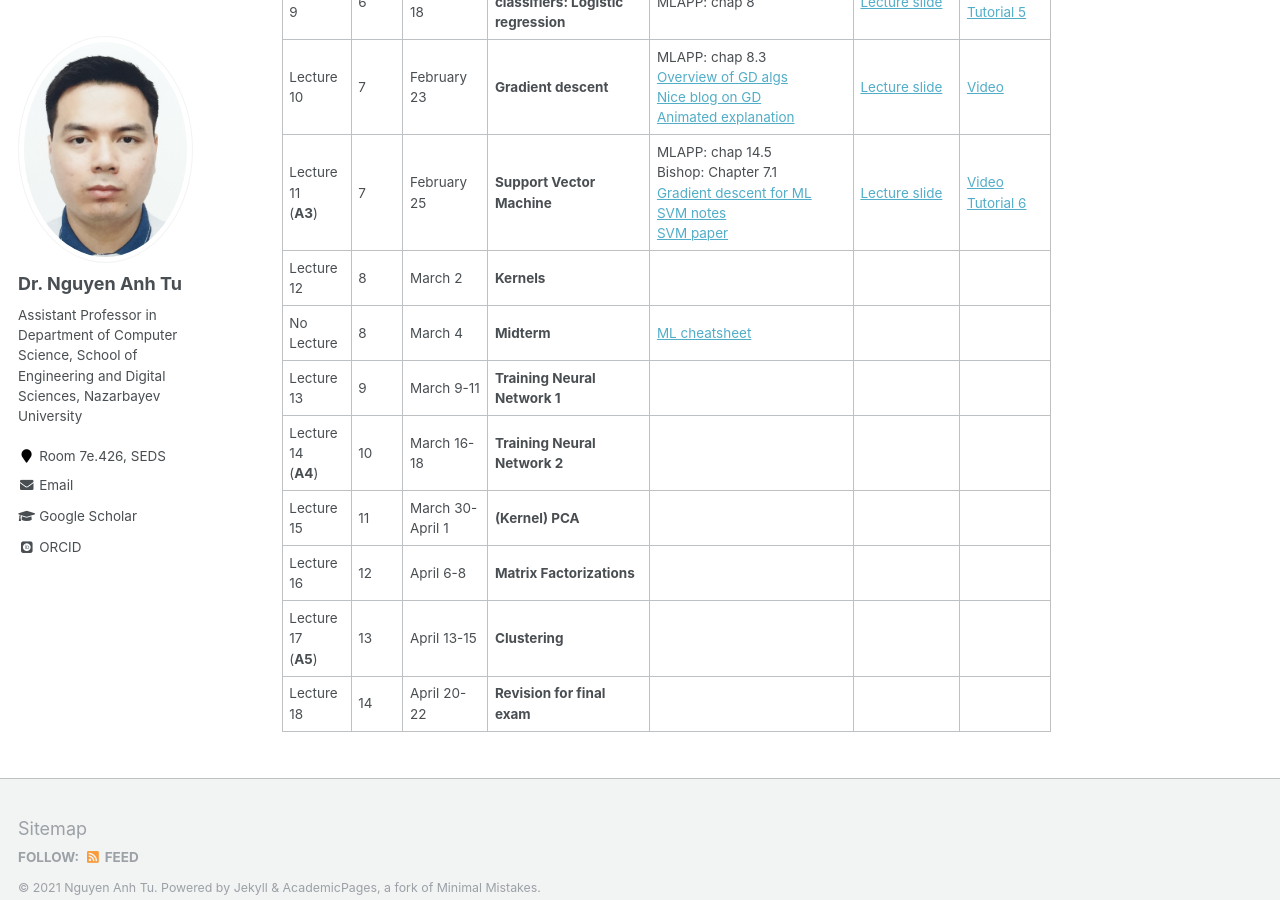
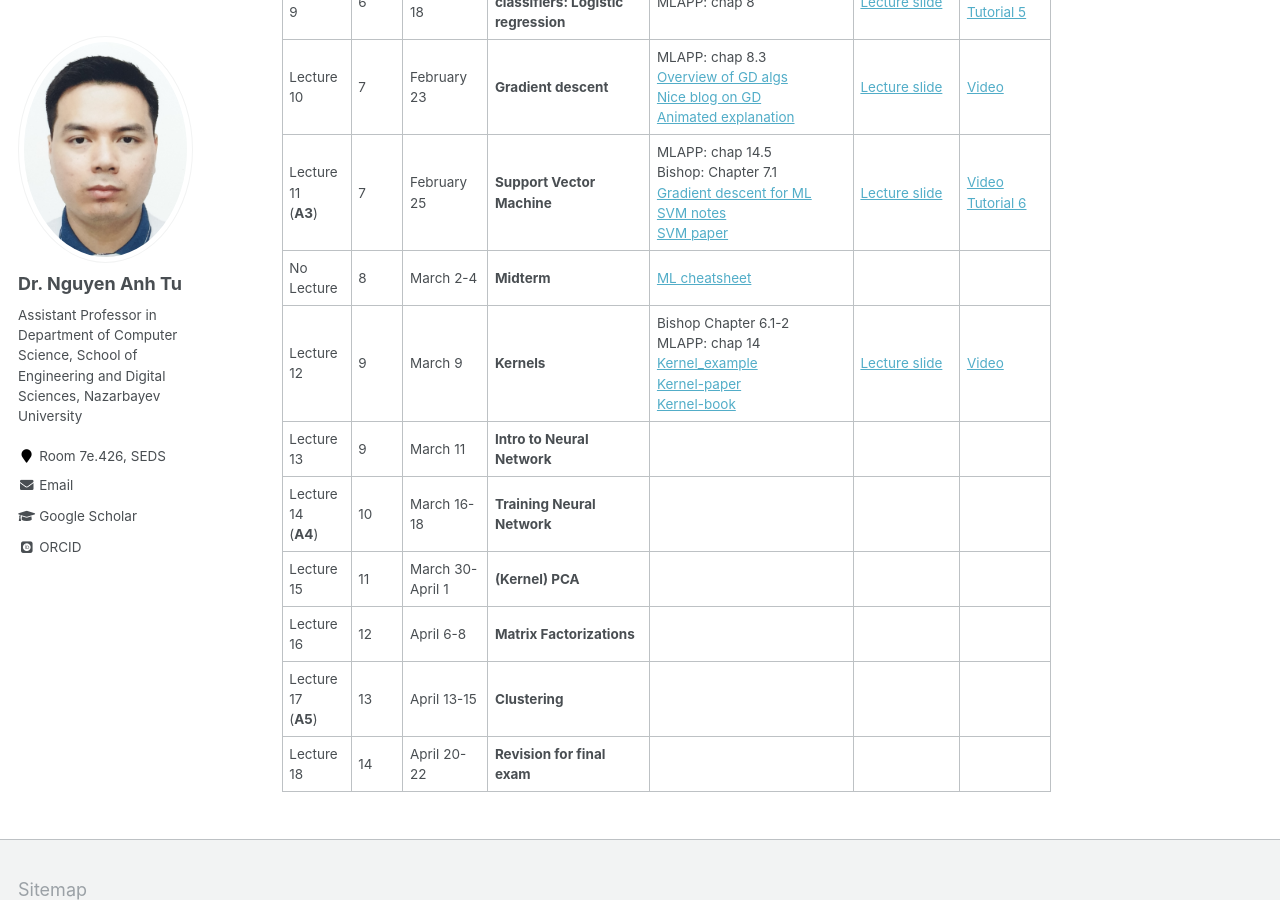
Before and after one commit to tunguyen87/seds-ml, a Jekyll site: the page built from _pages/Lecture.md, in a window 1280 px wide and 900 px high, scrolled down 1171 px. Built offline with Jekyll 4.4.1, drawn with Linux system fonts in a browser that asks for light colours; some web fonts are replaced.

Commit message:
Update Lecture.md

```diff
--- a/_pages/Lecture.md
+++ b/_pages/Lecture.md
@@ -30,10 +30,10 @@ Last day of classes: April 23
 | Lecture 9   |   6   |February 18    |   **Probabilistic classifiers: Logistic regression**        |  MLAPP: chap 8              | [Lecture slide](https://drive.google.com/file/d/1LGso3sotjd819ZvVRXvnnLG3EdFn4cXW/view?usp=sharing)       | [Video](https://youtu.be/ms9GCURfz1M) <br>[Tutorial 5](https://drive.google.com/file/d/1klosB9PPQNw0RH1O4MoMNVWod-DBf3VF/view?usp=sharing)|
 | Lecture 10  |   7   |February 23    |   **Gradient descent**            |  MLAPP: chap 8.3 <br>[Overview of GD algs](https://drive.google.com/file/d/1xRDom06hS7FvMMLhdFwwqZu8CX-6P9E5/view?usp=sharing) <br>[Nice blog on GD](https://ruder.io/optimizing-gradient-descent/index.html) <br>[Animated explanation](https://youtu.be/IHZwWFHWa-w)       |  [Lecture slide](https://drive.google.com/file/d/1sf6WEJ0szqNWzglJEojFJuzvAxsnC0Pw/view?usp=sharing)        |  [Video](https://youtu.be/cfVOxyhxf10)     |
 | Lecture 11<br>(**A3**)   |   7   |February 25    |   **Support Vector Machine**          |   MLAPP: chap 14.5  <br> Bishop: Chapter 7.1 <br>[Gradient descent for ML](https://drive.google.com/file/d/1qeHizY8sZ3yrto6s065qfcmGJ6s95h7W/view?usp=sharing) <br>[SVM notes](https://www.cs.cornell.edu/courses/cs4780/2018fa/lectures/lecturenote09.html) <br>[SVM paper](https://drive.google.com/file/d/1lbI1BH9HWeqJS5FTFj1PVTqTzVBOqsUI/view?usp=sharing) | [Lecture slide](https://drive.google.com/file/d/1aXdh9BU_bKEN8AgtwWhaftRCTVKtFxEJ/view?usp=sharing)       |  [Video](https://youtu.be/s12PEXeWLQQ)  <br>[Tutorial 6](https://drive.google.com/file/d/1mYZs2yY7U45iIXsR_KtKceA_2bdOcw8h/view?usp=sharing)          |
-| Lecture 12   |   8   |March 2    |     **Kernels**                  |                    |          |              |
-| No Lecture   |   8   |March 4    | **Midterm**                      |  [ML cheatsheet](https://stanford.edu/~shervine/teaching/cs-229/cheatsheet-machine-learning-tips-and-tricks)                  |          |              |
-| Lecture 13   |   9   |March 9-11    |   **Training Neural Network 1**        |                    |          |              |
-| Lecture 14<br>(**A4**)   |   10  |March 16-18    |  **Training Neural Network 2**                    |                    |          |              |
+| No Lecture   |   8   |March 2-4    | **Midterm**                      |  [ML cheatsheet](https://stanford.edu/~shervine/teaching/cs-229/cheatsheet-machine-learning-tips-and-tricks)                  |          |              |
+| Lecture 12   |   9   |March 9    |     **Kernels**      |   Bishop Chapter 6.1-2 <br> MLAPP: chap 14 <br> [Kernel_example](https://drive.google.com/file/d/1yAp-JK0rBR60ZxnwjAPQ_oPyb2ozwPhs/view?usp=sharing) <br>[Kernel-paper](https://drive.google.com/file/d/1QL2UANVPWZwBxrUolwEhJBeQs37BP0W5/view?usp=sharing) <br>[Kernel-book](https://drive.google.com/file/d/14K-2sYYx4K958dicNLXIa9SyF-2aUh_u/view?usp=sharing)        |  [Lecture slide](https://drive.google.com/file/d/1Rcyaecdv3GFeorqZJDVV0z9iaSDl-b4H/view?usp=sharing)   |  [Video](https://youtu.be/Am6J7Dv0KsE)     |
+| Lecture 13   |   9   |March 11    |   **Intro to Neural Network**        |                    |          |              |
+| Lecture 14<br>(**A4**)   |   10  |March 16-18    |  **Training Neural Network**                    |                    |          |              |
 | Lecture 15   |   11  |March 30-April 1  |    **(Kernel) PCA**                  |                    |          |              |
 | Lecture 16   |   12   |April 6-8    |   **Matrix Factorizations**                    |                    |          |              |
 | Lecture 17<br>(**A5**)   |   13   |April 13-15  |   **Clustering**                    |                    |          |              |
```
